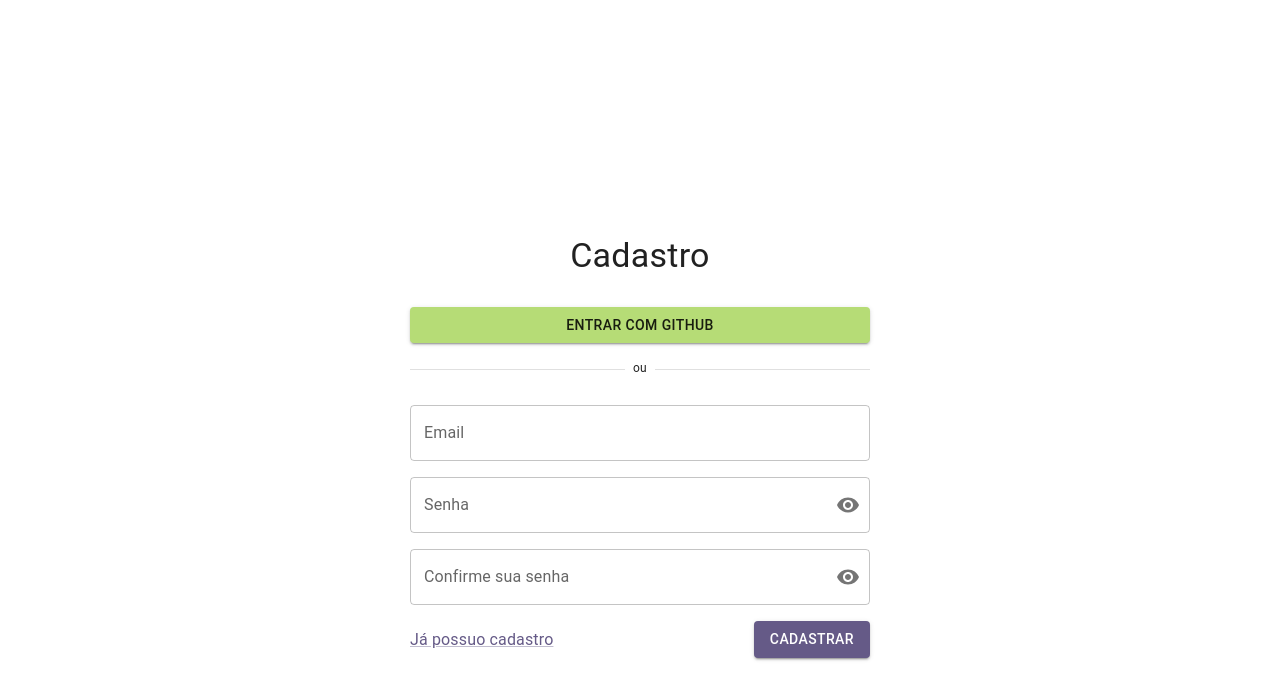
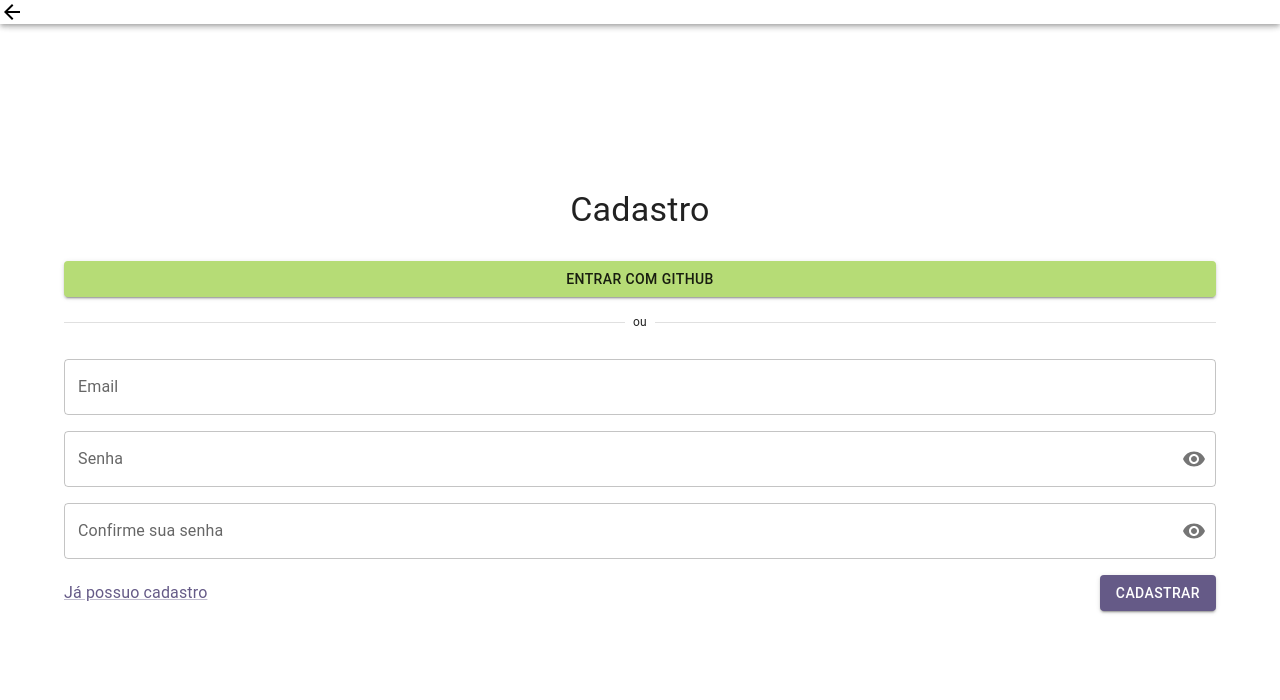
Before and after one commit to rodnei0/Respire, a React (Create React App) app in the folder front-end/: page /sign-up in a window 1280 px wide. Shown: the top 700 px of the page. Built offline with nearby package versions, Linux system fonts and the light colour scheme; the HTML template or start-up script is replaced by a standard one.

Commit message:
feat/auth

```diff
--- a/front-end/src/App.jsx
+++ b/front-end/src/App.jsx
@@ -10,6 +10,7 @@ import PageContext from './contexts/PageContext';
 import { AuthProvider } from './contexts/AuthContext';
 import SignUp from './pages/SignUp';
 import { AlertProvider } from './contexts/AlertContext';
+import Alert from './components/Alert';
 
 function App() {
 	const theme = createTheme({
@@ -56,6 +57,7 @@ function App() {
 										<Route path="/sign-up" element={<SignUp />} />
 									</Routes>
 								</BrowserRouter>
+								<Alert />
 							</AuthProvider>
 					</AlertProvider>
 				</PageContext.Provider>
--- /dev/null
+++ b/front-end/src/components/Alert/index.jsx
@@ -0,0 +1,18 @@
+import { Alert as MUIAlert, Snackbar } from "@mui/material";
+import useAlert from "../../hooks/useAlert";
+
+export default function Alert() {
+	const { message, handleClose } = useAlert();
+
+	return (
+		<Snackbar open={!!message} autoHideDuration={6000} onClose={handleClose}>
+			<MUIAlert
+				onClose={handleClose}
+				severity={message?.type || "error"}
+				sx={{ width: "100%" }}
+			>
+				{message?.text}
+			</MUIAlert>
+		</Snackbar>
+	);
+}
--- a/front-end/src/components/Form/index.jsx
+++ b/front-end/src/components/Form/index.jsx
@@ -5,7 +5,7 @@ const styles = {
   flexDirection: "column",
   justifyContent: "center",
   alignItems: "center",
-  paddingTop: "55px",
+  width: "100%",
 };
 
 export default function Form({ children, onSubmit }) {
--- a/front-end/src/pages/Methods/index.jsx
+++ b/front-end/src/pages/Methods/index.jsx
@@ -49,7 +49,7 @@ export default function Methods() {
                 }
             }, totalTime);
         }
-    },[]);
+    },[breatheInTime, holdTime, breatheOutTime, totalTime, cycle, setAnimation, setStep, setStepTime]);
 
     return (
         <Container sx={{ height: '100vh', pt: 5, pb: 5}} disableGutters={true}>
--- a/front-end/src/pages/SignIn/index.jsx
+++ b/front-end/src/pages/SignIn/index.jsx
@@ -1,4 +1,5 @@
 import {
+	AppBar,
 	Box,
 	Button,
 	Divider,
@@ -86,6 +87,8 @@ function SignIn() {
 	}
 
 	return (
+		<>
+
 			<Form onSubmit={handleSubmit}>
 				<Logo />
 				<Box sx={styles.container}>
@@ -128,6 +131,7 @@ function SignIn() {
 					</Box>
 				</Box>
 			</Form>
+		</>
 	);
 }
 
--- a/front-end/src/pages/SignUp/index.jsx
+++ b/front-end/src/pages/SignUp/index.jsx
@@ -1,6 +1,8 @@
 import {
+	AppBar,
 	Box,
 	Button,
+	Container,
 	Divider,
 	Link,
 	TextField,
@@ -8,19 +10,19 @@ import {
 } from "@mui/material";
 import React, { useState } from "react";
 import { Link as RouterLink, useNavigate } from "react-router-dom";
-// import { ReactComponent as Logo } from "../assets/logo.svg";
 import Form from "../../components/Form";
 import PasswordInput from "../../components/PasswordInput";
 import useAlert from "../../hooks/useAlert";
 import api from "../../services/api";
+import { ArrowBack } from '@mui/icons-material';
 
 const styles = {
 	container: {
-		marginTop: "180px",
-		width: "460px",
 		display: "flex",
+		justifyContent: 'center',
 		flexDirection: "column",
 		textAlign: "center",
+		width: "100%",
 	},
 	title: { marginBottom: "30px" },
 	dividerContainer: {
@@ -76,7 +78,7 @@ export default function SignUp() {
 		try {
 			await api.signUp({ email, password });
 			setMessage({ type: "success", text: "Cadastro efetuado com sucesso!" });
-			navigate("/login");
+			// navigate("/login");
 		} catch (error) {
 			if (error.response) {
 				setMessage({
@@ -93,8 +95,13 @@ export default function SignUp() {
 	}
 
 	return (
+		<>
+			<AppBar sx={{ position: 'fixed', top: 0, left: 0, right: 0, bgcolor: '#ffffff'}}>
+				<ArrowBack onClick={() => {navigate(-1)}} sx={{color: 'black'}}></ArrowBack>
+			</AppBar>
+			<Container sx={{ height: '100vh'}} disableGutters={true}>
+				<Container component={'main'} sx={{ height: '100%', display: 'flex'}}>
 					<Form onSubmit={handleSubmit}>
-			{/* <Logo /> */}
 						<Box sx={styles.container}>
 							<Typography sx={styles.title} variant="h4" component="h1">
 								Cadastro
@@ -142,5 +149,8 @@ export default function SignUp() {
 							</Box>
 						</Box>
 					</Form>
+				</Container>
+			</Container>
+		</>
 	);
 }
--- a/front-end/src/services/api.js
+++ b/front-end/src/services/api.js
@@ -12,12 +12,23 @@ function getConfig(token) {
 	};
 }
 
-async function signUp(signUpData) {
-	await baseAPI.post("/sign-up", signUpData);
+function makeBody(email, password) {
+	return (
+	 	{
+			email: email,
+			password: password,
+		}
+	);
 }
 
-async function signIn(signInData) {
-	return baseAPI.post("/sign-in", signInData);
+async function signUp({ email, password }) {
+	const body = makeBody(email, password)
+	await baseAPI.post("/sign-up", body);
+}
+
+async function signIn({ email, password }) {
+	const body = makeBody(email, password)
+	return baseAPI.post("/sign-in", body);
 }
 
 async function getProgress(token) {
```
Also changed, not shown: front-end/src/contexts/AlertContext.jsx (indentation only). Lines whose indentation alone changed are shown as unchanged.
